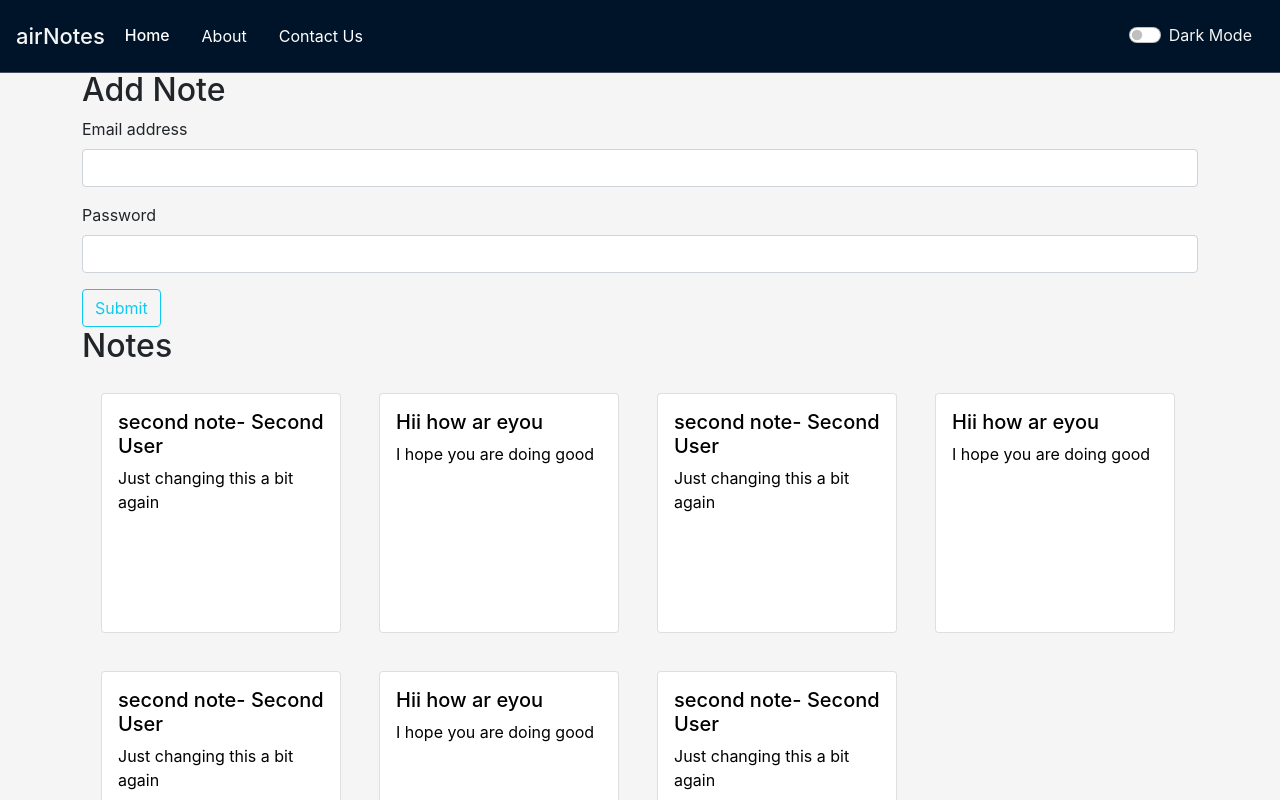
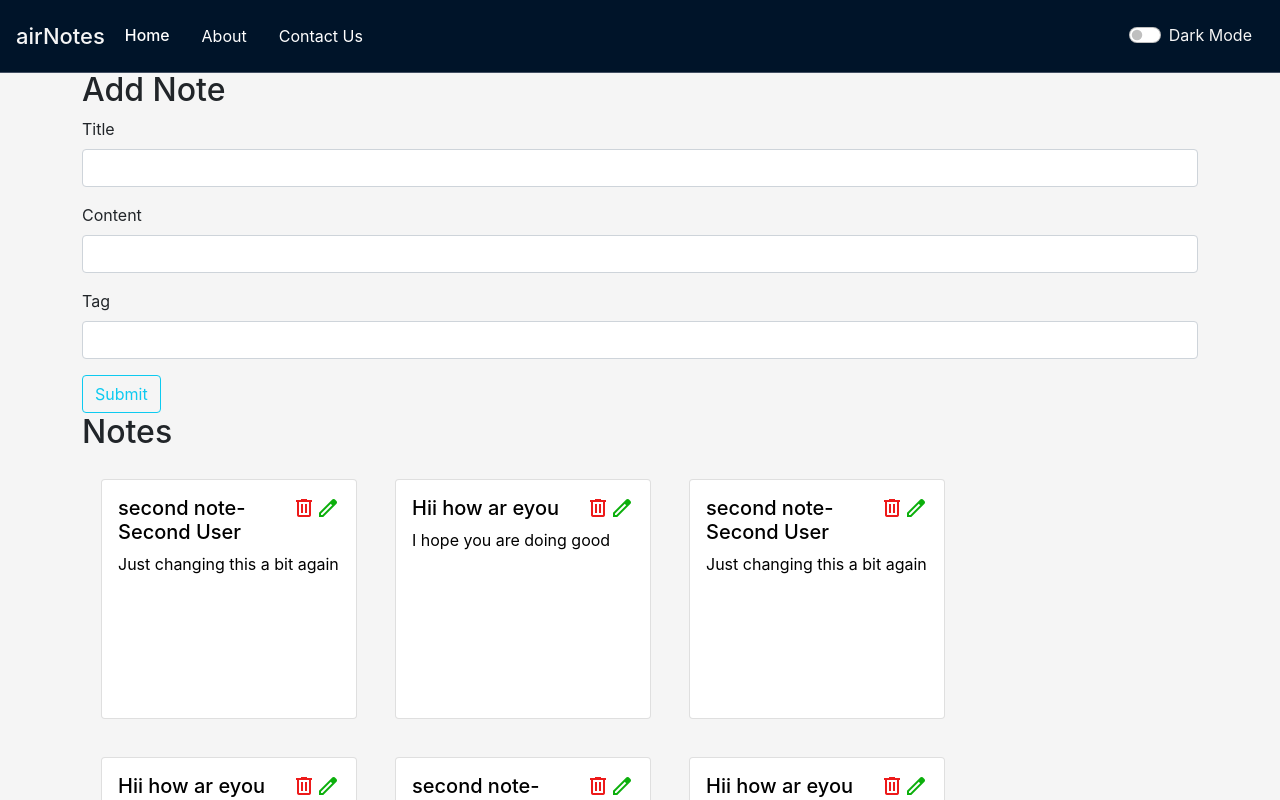
Before and after one commit to Akshaaaat/airNotes, a React (Create React App) app: page / in a window 1280 px wide. Shown: the top 800 px of the page. Built offline with nearby package versions, Linux system fonts and the light colour scheme.

Commit message:
Added method to add data in frontend

```diff
--- a/public/index.html
+++ b/public/index.html
@@ -13,6 +13,7 @@
 
     <link rel="manifest" href="%PUBLIC_URL%/manifest.json" />
     <link href="https://cdn.jsdelivr.net/npm/bootstrap@5.1.3/dist/css/bootstrap.min.css" rel="stylesheet" integrity="sha384-1BmE4kWBq78iYhFldvKuhfTAU6auU8tT94WrHftjDbrCEXSU1oBoqyl2QvZ6jIW3" crossorigin="anonymous">
+    <link rel="stylesheet" href="https://fonts.googleapis.com/css2?family=Material+Symbols+Outlined:opsz,wght,FILL,GRAD@48,400,0,0" />
 
     <title>airNotes</title>
   </head>
--- a/src/components/CSS/NoteItem.css
+++ b/src/components/CSS/NoteItem.css
@@ -1,5 +1,5 @@
 .card{
-    width: 15rem;
+    width: 16rem;
     min-height: 15rem;
     margin: 19px;
 }
@@ -13,3 +13,22 @@
     background-color: white;
     color: black;
 }
+
+.icon-delete{
+    color: rgb(237, 26, 26);
+}
+.icon-edit{
+    color: rgb(12, 175, 12);
+}
+
+.icon-delete:hover{
+    text-shadow: 0 0 1px rgba(255, 255, 255, 0.314), 0 0 1px rgba(255, 255, 255, 0.33), 0 0 1px #e6007323, 0 0 2px #e6007319, 0 0 2px #e600731c, 0 0 3px #e600731b, 0 0 4px #e6007316;
+    transform: scale(1.15,1.15);
+    transition: all 120ms cubic-bezier(0.610, -0.570, 0.060, 1.555) ;
+}
+.icon-edit:hover{
+    text-shadow: 0 0 1px rgba(255, 255, 255, 0.314), 0 0 1px rgba(255, 255, 255, 0.33), 0 0 1px #34fc0229, 0 0 2px #34fc0229, 0 0 2px #34fc0229, 0 0 3px #34fc0229, 0 0 4px #34fc0229;
+    transform: scale(1.15,1.15);
+    transition: all 120ms cubic-bezier(0.610, -0.570, 0.060, 1.555) ;
+
+}
--- a/src/components/Home.jsx
+++ b/src/components/Home.jsx
@@ -1,10 +1,22 @@
-import React, { useContext } from "react";
+import React, { useContext, useState } from "react";
 import NoteContext from "../context/NoteContext";
 import NoteItem from './NoteItem';
 
 function Home() {
+
   const context = useContext(NoteContext)
-  const {notes, setNotes} = context;
+  const {notes, addNote} = context;
+
+  const submitResponse = (e) =>{
+    e.preventDefault();   //Prevents the reloading of the page
+
+    var noteTitle =document.getElementById('newtitle').value
+    let noteContent= document.getElementById('newcontent').value;
+    let noteTag= document.getElementById('newtag').value;
+    addNote(noteTitle, noteContent, noteTag)
+
+  }
+
   return (
     <>
       <div style={{ height: "71px" }}></div>  {/* This is to leave some area for the fixed navigation bar*/}
@@ -12,17 +24,23 @@ function Home() {
       <div className="container">
 
         <h2>Add Note</h2>
-        <form>
+        <form id="newNote">
         <div className="mb-3">
-          <label htmlFor="userEmail" className="form-label">Email address</label>
-          <input type="email" className="form-control" id="userEmail" aria-describedby="emailHelp"/>
+          <label htmlFor="newtitle" className="form-label">Title</label>
+          <input type="text" className="form-control" id="newtitle"/>
         </div>
         <div className="mb-3">
-          <label htmlFor="loginPassword" className="form-label">Password</label>
-          <input type="password" className="form-control" id="loginPassword"/>
+          <label htmlFor="newcontent" className="form-label">Content</label>
+          <input type="text" className="form-control" id="newcontent"/>
         </div>
-        <button type="submit" className="btn btn-outline-info">Submit</button>
+        <div className="mb-3">
+          <label htmlFor="newtag" className="form-label">Tag</label>
+          <input type="text" className="form-control" id="newtag"/>
+        </div>
+        <button type="submit" className="btn btn-outline-info" onClick={submitResponse}>Submit</button>
       </form>
+
+
 
       <div className = "notes">
         <h2>Notes</h2>
--- a/src/components/Navbar.jsx
+++ b/src/components/Navbar.jsx
@@ -29,7 +29,7 @@ export default function Navbar() {
 
         <div className="collapse navbar-collapse" id="navbarSupportedContent">
           <ul className="navbar-nav me-auto mb-2 mb-lg-0">
-          <li className="nav-item mx-2  my-1">
+          <li className="nav-item mx-2  my-1" >
               <NavLink className="nav-link active hoverByCSS" style={({isActive})=>isActive? activeStyle:undefined} aria-current="page" to="/">Home</NavLink>
           </li>
             <li className="nav-item mx-2 my-1">
--- a/src/components/NoteItem.jsx
+++ b/src/components/NoteItem.jsx
@@ -8,9 +8,19 @@ const NoteItem = (props) => {
 
   return (
     <div>
-      <div className={`card  ${mode.state.mode === "light" ? "card-light" : "card-dark"} `}>
+      <div
+        className={`card  ${
+          mode.state.mode === "light" ? "card-light" : "card-dark"
+        } `}
+      >
         <div className="card-body">
-          <h5 className="card-title">{note.title}</h5>
+          <div className="d-flex justify-content-between">
+            <h5 className="card-title">{note.title}</h5>
+            <div className="column card-icons d-flex flex-no-wrap">
+                <span className="material-symbols-outlined icon-delete">delete</span>
+                <span className="material-symbols-outlined icon-edit">edit</span>
+            </div>
+          </div>
           <p className="card-text"> {note.content} </p>
         </div>
       </div>
--- a/src/context/NoteState.js
+++ b/src/context/NoteState.js
@@ -69,8 +69,34 @@ export const NoteState = (props) => {
 
   const [notes, setNotes]= useState(notesInitial);
 
+  //Add a note
+  const addNote= (title, content, tag) =>{
+    console.log(title);
+    const note = {
+      "_id": "62b2vddv39c58dawd7955cfc2scs8cdc1db3",
+      "user": "62b23228587955cfc2481d9e",
+      "title": title ,
+      "content": content ,
+      "tag": tag ,
+      "date": "2022-06-21T21:09:48.449Z",
+      "__v": 0
+    };
+    setNotes(notes.concat(note));
+  }
+
+  //Delete Note
+  const deleteNote= (id) =>{
+
+  }
+
+  //Edit a note
+  const editNote= (id) =>{
+
+  }
+
+
   return (
-    <NoteContext.Provider value = {{notes, setNotes}}>
+    <NoteContext.Provider value = {{notes, setNotes, addNote, deleteNote, editNote}}>
         {props.children}
     </NoteContext.Provider>
   )
```
Lines whose indentation alone changed are shown as unchanged.
